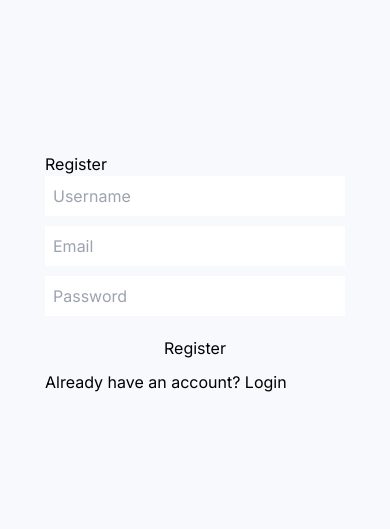
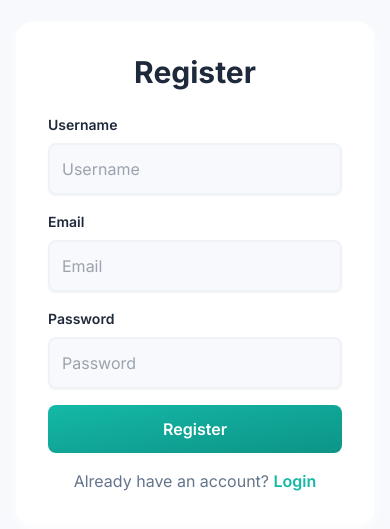
Before and after one commit to pharrrodev/type2lyfe, a React (Vite) app in the folder frontend/: page /register in a window 390 px wide. Shown: the part 149-678 px from the top of the page. Built offline with nearby package versions, Linux system fonts and the light colour scheme; no server answers.

Commit message:
Mobile optimization fixes: Dark mode login, BP tab order, medication guidance

```diff
--- a/frontend/components/BloodPressureLogModal.tsx
+++ b/frontend/components/BloodPressureLogModal.tsx
@@ -13,7 +13,7 @@ interface BloodPressureLogModalProps {
 
 const BloodPressureLogModal: React.FC<BloodPressureLogModalProps> = ({ isOpen, onClose, onAddReading, customTimestamp }) => {
   // Voice removed - saying three separate numbers (systolic, diastolic, pulse) is cumbersome
-  const [activeTab, setActiveTab] = useState<'manual' | 'photo'>('manual');
+  const [activeTab, setActiveTab] = useState<'manual' | 'photo'>('photo');
 
   // Manual state
   const [manualSystolic, setManualSystolic] = useState('');
@@ -33,7 +33,7 @@ const BloodPressureLogModal: React.FC<BloodPressureLogModalProps> = ({ isOpen, o
 
   useEffect(() => {
     if (!isOpen) {
-      setActiveTab('manual');
+      setActiveTab('photo');
       setManualSystolic('');
       setManualDiastolic('');
       setManualPulse('');
@@ -218,13 +218,13 @@ const BloodPressureLogModal: React.FC<BloodPressureLogModalProps> = ({ isOpen, o
         </div>
 
         <div className="flex border-b border-border dark:border-slate-700">
+          <button onClick={() => setActiveTab('photo')} className={`flex-1 py-3 text-center font-semibold transition-all duration-300 ${activeTab === 'photo' ? 'text-primary dark:text-primary border-b-2 border-primary' : 'text-text-secondary dark:text-slate-400 hover:text-primary dark:hover:text-primary'}`}>
+            <CameraIcon className="w-5 h-5 inline mr-1" />
+            Photo
+          </button>
           <button onClick={() => setActiveTab('manual')} className={`flex-1 py-3 text-center font-semibold transition-all duration-300 ${activeTab === 'manual' ? 'text-primary dark:text-primary border-b-2 border-primary' : 'text-text-secondary dark:text-slate-400 hover:text-primary dark:hover:text-primary'}`}>
             <PencilIcon className="w-5 h-5 inline mr-1" />
             Manual
-          </button>
-          <button onClick={() => setActiveTab('photo')} className={`flex-1 py-3 text-center font-semibold transition-all duration-300 ${activeTab === 'photo' ? 'text-primary dark:text-primary border-b-2 border-primary' : 'text-text-secondary dark:text-slate-400 hover:text-primary dark:hover:text-primary'}`}>
-            <CameraIcon className="w-5 h-5 inline mr-1" />
-            Photo
           </button>
         </div>
 
--- a/frontend/components/MedicationLogModal.tsx
+++ b/frontend/components/MedicationLogModal.tsx
@@ -73,6 +73,22 @@ const MedicationLogModal: React.FC<MedicationLogModalProps> = ({ isOpen, onClose
         </div>
 
         <div className="p-6">
+          {userMedications.length === 0 ? (
+            <div className="text-center py-8">
+              <PillIcon className="w-16 h-16 mx-auto text-text-light dark:text-slate-600 mb-4" />
+              <h3 className="text-lg font-semibold text-text-primary dark:text-slate-100 mb-2">No Medications Set Up</h3>
+              <p className="text-text-secondary dark:text-slate-400 mb-6 text-sm">
+                You need to add your medications first before you can log them.
+              </p>
+              <a
+                href="/settings"
+                onClick={onClose}
+                className="inline-block bg-gradient-to-br from-primary to-primary-dark text-white font-semibold py-3 px-6 rounded-lg hover:shadow-fab transition-all duration-300"
+              >
+                Go to Settings → My Medications
+              </a>
+            </div>
+          ) : (
             <form onSubmit={(e) => { e.preventDefault(); handleManualSubmit(); }} className="space-y-4">
               <div>
                 <label className="block text-sm font-semibold text-text-primary dark:text-slate-100 mb-2">
@@ -126,6 +142,7 @@ const MedicationLogModal: React.FC<MedicationLogModalProps> = ({ isOpen, onClose
                 Save Medication
               </button>
             </form>
+          )}
         </div>
       </div>
     </div>
--- a/frontend/src/pages/LoginPage.tsx
+++ b/frontend/src/pages/LoginPage.tsx
@@ -21,27 +21,39 @@ const LoginPage: React.FC = () => {
   };
 
   return (
-    <div style={{ display: 'flex', justifyContent: 'center', alignItems: 'center', height: '100vh' }}>
-      <form onSubmit={handleSubmit} style={{ display: 'flex', flexDirection: 'column', width: '300px' }}>
-        <h2>Login</h2>
-        {error && <p style={{ color: 'red' }}>{error}</p>}
+    <div className="flex justify-center items-center min-h-screen bg-background dark:bg-slate-900 px-4">
+      <form onSubmit={handleSubmit} className="flex flex-col w-full max-w-md space-y-4 bg-card dark:bg-slate-800 p-8 rounded-2xl shadow-card">
+        <h2 className="text-3xl font-bold text-text-primary dark:text-slate-100 text-center mb-2">Login</h2>
+        {error && <p className="text-danger dark:text-red-400 text-center text-sm">{error}</p>}
+        <div>
+          <label htmlFor="email" className="block text-sm font-semibold text-text-primary dark:text-slate-100 mb-2">Email</label>
           <input
+            id="email"
             type="email"
             placeholder="Email"
             value={email}
             onChange={(e) => setEmail(e.target.value)}
-          style={{ marginBottom: '10px', padding: '8px' }}
+            className="w-full bg-background dark:bg-slate-700 text-text-primary dark:text-slate-100 rounded-lg border-2 border-border dark:border-slate-600 shadow-sm focus:border-primary dark:focus:border-primary focus:ring-4 focus:ring-primary focus:ring-opacity-10 transition-all duration-300 p-3"
+            required
           />
+        </div>
+        <div>
+          <label htmlFor="password" className="block text-sm font-semibold text-text-primary dark:text-slate-100 mb-2">Password</label>
           <input
+            id="password"
             type="password"
             placeholder="Password"
             value={password}
             onChange={(e) => setPassword(e.target.value)}
-          style={{ marginBottom: '10px', padding: '8px' }}
+            className="w-full bg-background dark:bg-slate-700 text-text-primary dark:text-slate-100 rounded-lg border-2 border-border dark:border-slate-600 shadow-sm focus:border-primary dark:focus:border-primary focus:ring-4 focus:ring-primary focus:ring-opacity-10 transition-all duration-300 p-3"
+            required
           />
-        <button type="submit" style={{ padding: '10px' }}>Login</button>
-        <p>
-          Don't have an account? <a href="/register">Register</a>
+        </div>
+        <button type="submit" className="w-full bg-gradient-to-br from-primary to-primary-dark text-white font-semibold py-3 rounded-lg hover:shadow-fab transition-all duration-300 mt-4">
+          Login
+        </button>
+        <p className="text-text-secondary dark:text-slate-400 text-center mt-4">
+          Don't have an account? <a href="/register" className="text-primary dark:text-primary-light font-semibold hover:underline">Register</a>
         </p>
       </form>
     </div>
--- a/frontend/src/pages/RegisterPage.tsx
+++ b/frontend/src/pages/RegisterPage.tsx
@@ -20,34 +20,51 @@ const RegisterPage: React.FC = () => {
   };
 
   return (
-    <div style={{ display: 'flex', justifyContent: 'center', alignItems: 'center', height: '100vh' }}>
-      <form onSubmit={handleSubmit} style={{ display: 'flex', flexDirection: 'column', width: '300px' }}>
-        <h2>Register</h2>
-        {error && <p style={{ color: 'red' }}>{error}</p>}
+    <div className="flex justify-center items-center min-h-screen bg-background dark:bg-slate-900 px-4">
+      <form onSubmit={handleSubmit} className="flex flex-col w-full max-w-md space-y-4 bg-card dark:bg-slate-800 p-8 rounded-2xl shadow-card">
+        <h2 className="text-3xl font-bold text-text-primary dark:text-slate-100 text-center mb-2">Register</h2>
+        {error && <p className="text-danger dark:text-red-400 text-center text-sm">{error}</p>}
+        <div>
+          <label htmlFor="username" className="block text-sm font-semibold text-text-primary dark:text-slate-100 mb-2">Username</label>
           <input
+            id="username"
             type="text"
             placeholder="Username"
             value={username}
             onChange={(e) => setUsername(e.target.value)}
-          style={{ marginBottom: '10px', padding: '8px' }}
+            className="w-full bg-background dark:bg-slate-700 text-text-primary dark:text-slate-100 rounded-lg border-2 border-border dark:border-slate-600 shadow-sm focus:border-primary dark:focus:border-primary focus:ring-4 focus:ring-primary focus:ring-opacity-10 transition-all duration-300 p-3"
+            required
           />
+        </div>
+        <div>
+          <label htmlFor="email" className="block text-sm font-semibold text-text-primary dark:text-slate-100 mb-2">Email</label>
           <input
+            id="email"
             type="email"
             placeholder="Email"
             value={email}
             onChange={(e) => setEmail(e.target.value)}
-          style={{ marginBottom: '10px', padding: '8px' }}
+            className="w-full bg-background dark:bg-slate-700 text-text-primary dark:text-slate-100 rounded-lg border-2 border-border dark:border-slate-600 shadow-sm focus:border-primary dark:focus:border-primary focus:ring-4 focus:ring-primary focus:ring-opacity-10 transition-all duration-300 p-3"
+            required
           />
+        </div>
+        <div>
+          <label htmlFor="password" className="block text-sm font-semibold text-text-primary dark:text-slate-100 mb-2">Password</label>
           <input
+            id="password"
             type="password"
             placeholder="Password"
             value={password}
             onChange={(e) => setPassword(e.target.value)}
-          style={{ marginBottom: '10px', padding: '8px' }}
+            className="w-full bg-background dark:bg-slate-700 text-text-primary dark:text-slate-100 rounded-lg border-2 border-border dark:border-slate-600 shadow-sm focus:border-primary dark:focus:border-primary focus:ring-4 focus:ring-primary focus:ring-opacity-10 transition-all duration-300 p-3"
+            required
           />
-        <button type="submit" style={{ padding: '10px' }}>Register</button>
-        <p>
-          Already have an account? <a href="/login">Login</a>
+        </div>
+        <button type="submit" className="w-full bg-gradient-to-br from-primary to-primary-dark text-white font-semibold py-3 rounded-lg hover:shadow-fab transition-all duration-300 mt-4">
+          Register
+        </button>
+        <p className="text-text-secondary dark:text-slate-400 text-center mt-4">
+          Already have an account? <a href="/login" className="text-primary dark:text-primary-light font-semibold hover:underline">Login</a>
         </p>
       </form>
     </div>
```
Also changed, not shown: 1 other file (tests, documents, lock files or other folders). Lines whose indentation alone changed are shown as unchanged.
